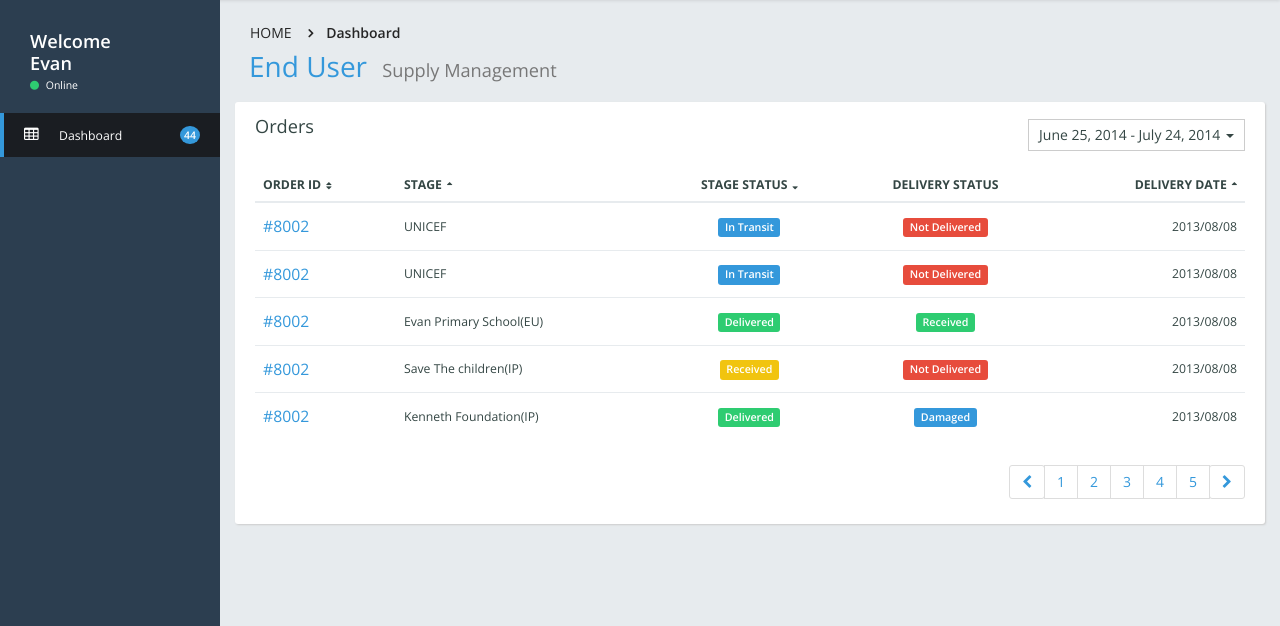
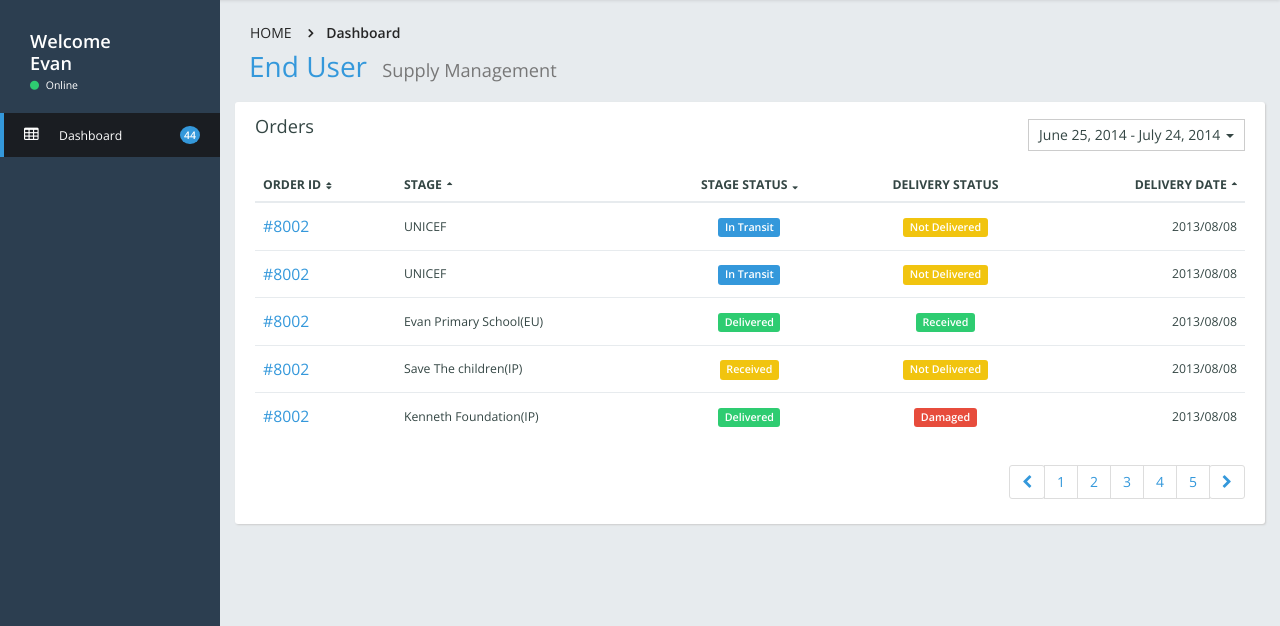
Before and after one commit to ewheeler/rapidpro-webhooks, a Python web app: template templates/dashboard.html in a window 1280 px wide. Shown: the part 50-676 px from the top of the page. Run offline with Jinja, Linux system fonts and the light colour scheme; the template is opened without the code that fills it, so the values that code supplies are empty; some libraries are stand-ins or nearby versions.

Commit message:
coloring the labels

```diff
--- a/templates/dashboard.html
+++ b/templates/dashboard.html
@@ -163,7 +163,7 @@
                                 <span class="label label-primary">In Transit</span>
                             </td>
                             <td class="text-center">
-                                <span class="label label-danger">Not Delivered</span>
+                                <span class="label label-warning">Not Delivered</span>
                             </td>
                             <td class="text-right">
                                 2013/08/08
@@ -180,7 +180,7 @@
                                 <span class="label label-primary">In Transit</span>
                             </td>
                             <td class="text-center">
-                                <span class="label label-danger">Not Delivered</span>
+                                <span class="label label-warning">Not Delivered</span>
                             </td>
                             <td class="text-right">
                                 2013/08/08
@@ -214,7 +214,7 @@
                                 <span class="label label-warning">Received</span>
                             </td>
                             <td class="text-center">
-                                <span class="label label-danger">Not Delivered</span>
+                                <span class="label label-warning">Not Delivered</span>
                             </td>
                             <td class="text-right">
                                 2013/08/08
@@ -231,7 +231,7 @@
                                 <span class="label label-success">Delivered</span>
                             </td>
                             <td class="text-center">
-                                <span class="label label-primary">Damaged</span>
+                                <span class="label label-danger">Damaged</span>
                             </td>
                             <td class="text-right">
                                 2013/08/08
```
